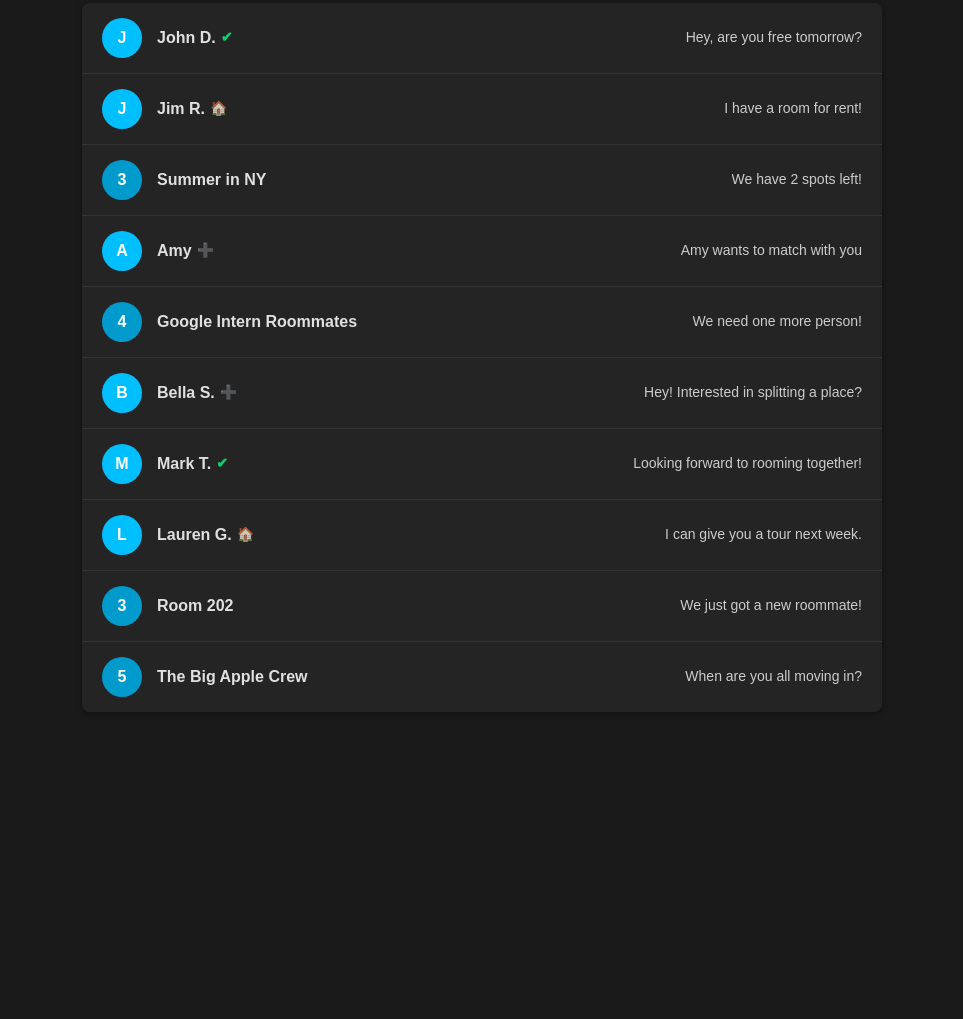
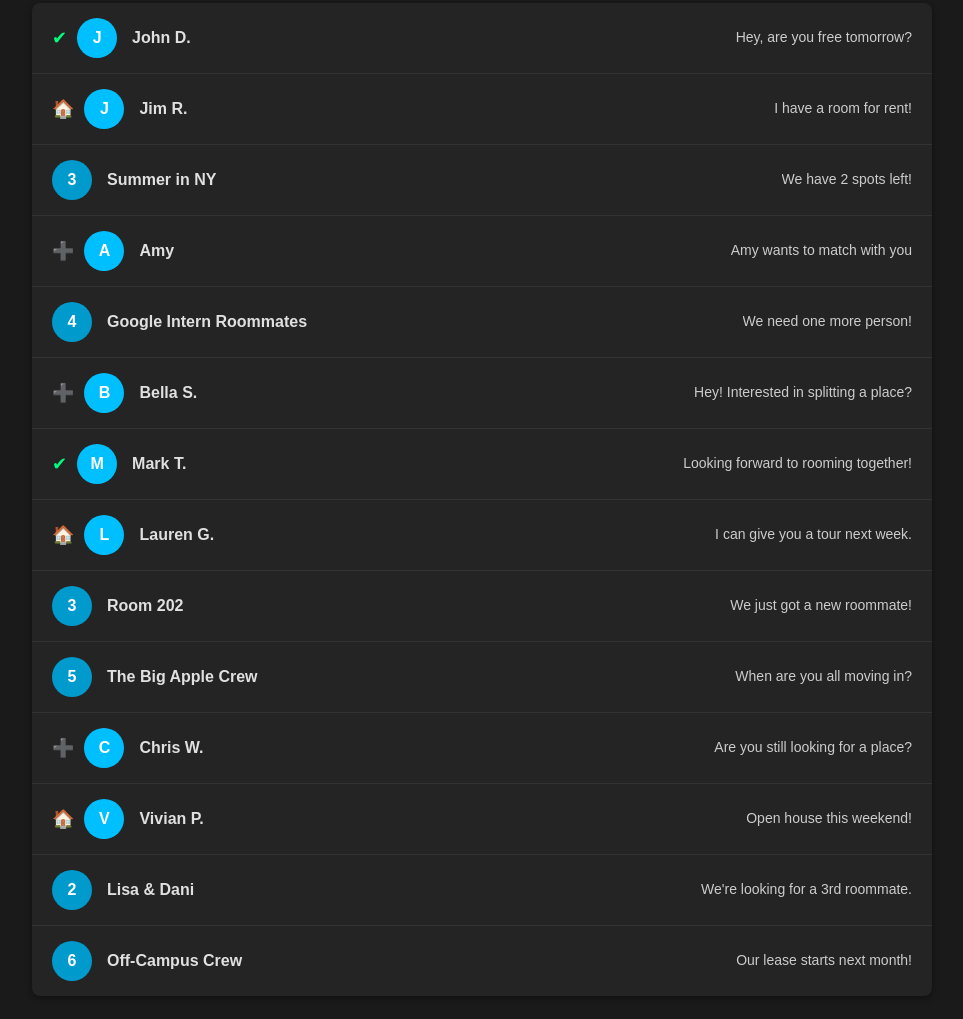
Before and after one commit to tamoncaleb/InternHouse, a plain HTML site: page frontend/2chat.html in a window 1280 px wide. Shown: the part 139-1158 px from the top of the page, without its empty margins (158-1121 px from the left). Before the commit the page ends 881 px from the top, so only its background shows below. Drawn offline with Linux system fonts and the light colour scheme.

Commit message:
Made the chat bigger, added more chat examples.

```diff
--- a/frontend/2chat.html
+++ b/frontend/2chat.html
@@ -21,6 +21,7 @@
       text-decoration: none;
       color: inherit;
     }
+
     /* Header styling */
     header {
       background: linear-gradient(135deg, #00bfff, #005f8f);
@@ -35,7 +36,7 @@
 
     /* Main container for chat list */
     .chat-container {
-      max-width: 800px; /* Increased width for larger chat container */
+      max-width: 900px; /* Increased width for a bigger chat area */
       margin: 30px auto;
       background: #242424;
       border-radius: 8px;
@@ -59,6 +60,12 @@
       background: #2a2a2a;
     }
 
+    /* Icons on the left */
+    .icon-left {
+      margin-right: 10px;
+      font-size: 18px;
+    }
+
     /* Profile picture or group badge */
     .profile-picture,
     .group-badge {
@@ -74,9 +81,9 @@
       font-weight: bold;
       font-size: 16px;
     }
-    /* For group chats, you can differentiate color or text as needed */
+    /* Group chats have a slightly different color or style */
     .group-badge {
-      background: #009acd; /* Slightly different shade of blue */
+      background: #009acd;
     }
 
     /* Chat info: name + preview */
@@ -89,9 +96,6 @@
     .chat-name {
       font-size: 16px;
       font-weight: bold;
-      display: flex;
-      align-items: center;
-      gap: 5px;
     }
     .chat-preview {
       font-size: 14px;
@@ -104,12 +108,6 @@
     }
 
     /* Icons for homeowner, matching, matched, etc. */
-    .house-icon,
-    .plus-icon,
-    .check-icon {
-      font-size: 14px;
-      opacity: 0.8;
-    }
     .house-icon {
       color: #ffa500; /* Orange for house owners */
     }
@@ -138,24 +136,20 @@
 
     <!-- Single-person chat, matched (check icon) -->
     <div class="chat-item">
+      <span class="check-icon icon-left">✔</span>
       <div class="profile-picture">J</div>
       <div class="chat-info">
-        <div class="chat-name">
-          John D.
-          <span class="check-icon">✔</span>
-        </div>
+        <div class="chat-name">John D.</div>
         <div class="chat-preview">Hey, are you free tomorrow?</div>
       </div>
     </div>
 
     <!-- Single-person chat, homeowner (house icon) -->
     <div class="chat-item">
+      <span class="house-icon icon-left">🏠</span>
       <div class="profile-picture">J</div>
       <div class="chat-info">
-        <div class="chat-name">
-          Jim R.
-          <span class="house-icon">🏠</span>
-        </div>
+        <div class="chat-name">Jim R.</div>
         <div class="chat-preview">I have a room for rent!</div>
       </div>
     </div>
@@ -164,21 +158,17 @@
     <div class="chat-item">
       <div class="group-badge">3</div>
       <div class="chat-info">
-        <div class="chat-name">
-          Summer in NY
-        </div>
+        <div class="chat-name">Summer in NY</div>
         <div class="chat-preview">We have 2 spots left!</div>
       </div>
     </div>
 
     <!-- Single-person chat, trying to match (plus icon) -->
     <div class="chat-item">
+      <span class="plus-icon icon-left">➕</span>
       <div class="profile-picture">A</div>
       <div class="chat-info">
-        <div class="chat-name">
-          Amy
-          <span class="plus-icon">➕</span>
-        </div>
+        <div class="chat-name">Amy</div>
         <div class="chat-preview">Amy wants to match with you</div>
       </div>
     </div>
@@ -187,45 +177,37 @@
     <div class="chat-item">
       <div class="group-badge">4</div>
       <div class="chat-info">
-        <div class="chat-name">
-          Google Intern Roommates
-        </div>
+        <div class="chat-name">Google Intern Roommates</div>
         <div class="chat-preview">We need one more person!</div>
       </div>
     </div>
 
     <!-- Single-person chat, plus icon -->
     <div class="chat-item">
+      <span class="plus-icon icon-left">➕</span>
       <div class="profile-picture">B</div>
       <div class="chat-info">
-        <div class="chat-name">
-          Bella S.
-          <span class="plus-icon">➕</span>
-        </div>
+        <div class="chat-name">Bella S.</div>
         <div class="chat-preview">Hey! Interested in splitting a place?</div>
       </div>
     </div>
 
     <!-- Single-person chat, matched (check icon) -->
     <div class="chat-item">
+      <span class="check-icon icon-left">✔</span>
       <div class="profile-picture">M</div>
       <div class="chat-info">
-        <div class="chat-name">
-          Mark T.
-          <span class="check-icon">✔</span>
-        </div>
+        <div class="chat-name">Mark T.</div>
         <div class="chat-preview">Looking forward to rooming together!</div>
       </div>
     </div>
 
     <!-- Single-person chat, homeowner (house icon) -->
     <div class="chat-item">
+      <span class="house-icon icon-left">🏠</span>
       <div class="profile-picture">L</div>
       <div class="chat-info">
-        <div class="chat-name">
-          Lauren G.
-          <span class="house-icon">🏠</span>
-        </div>
+        <div class="chat-name">Lauren G.</div>
         <div class="chat-preview">I can give you a tour next week.</div>
       </div>
     </div>
@@ -234,9 +216,7 @@
     <div class="chat-item">
       <div class="group-badge">3</div>
       <div class="chat-info">
-        <div class="chat-name">
-          Room 202
-        </div>
+        <div class="chat-name">Room 202</div>
         <div class="chat-preview">We just got a new roommate!</div>
       </div>
     </div>
@@ -245,10 +225,48 @@
     <div class="chat-item">
       <div class="group-badge">5</div>
       <div class="chat-info">
-        <div class="chat-name">
-          The Big Apple Crew
-        </div>
+        <div class="chat-name">The Big Apple Crew</div>
         <div class="chat-preview">When are you all moving in?</div>
+      </div>
+    </div>
+
+    <!-- Additional Examples -->
+
+    <!-- Single-person chat, plus icon -->
+    <div class="chat-item">
+      <span class="plus-icon icon-left">➕</span>
+      <div class="profile-picture">C</div>
+      <div class="chat-info">
+        <div class="chat-name">Chris W.</div>
+        <div class="chat-preview">Are you still looking for a place?</div>
+      </div>
+    </div>
+
+    <!-- Single-person chat, homeowner (house icon) -->
+    <div class="chat-item">
+      <span class="house-icon icon-left">🏠</span>
+      <div class="profile-picture">V</div>
+      <div class="chat-info">
+        <div class="chat-name">Vivian P.</div>
+        <div class="chat-preview">Open house this weekend!</div>
+      </div>
+    </div>
+
+    <!-- Group chat (2 people) -->
+    <div class="chat-item">
+      <div class="group-badge">2</div>
+      <div class="chat-info">
+        <div class="chat-name">Lisa & Dani</div>
+        <div class="chat-preview">We're looking for a 3rd roommate.</div>
+      </div>
+    </div>
+
+    <!-- Group chat (6 people) -->
+    <div class="chat-item">
+      <div class="group-badge">6</div>
+      <div class="chat-info">
+        <div class="chat-name">Off-Campus Crew</div>
+        <div class="chat-preview">Our lease starts next month!</div>
       </div>
     </div>
 
```
